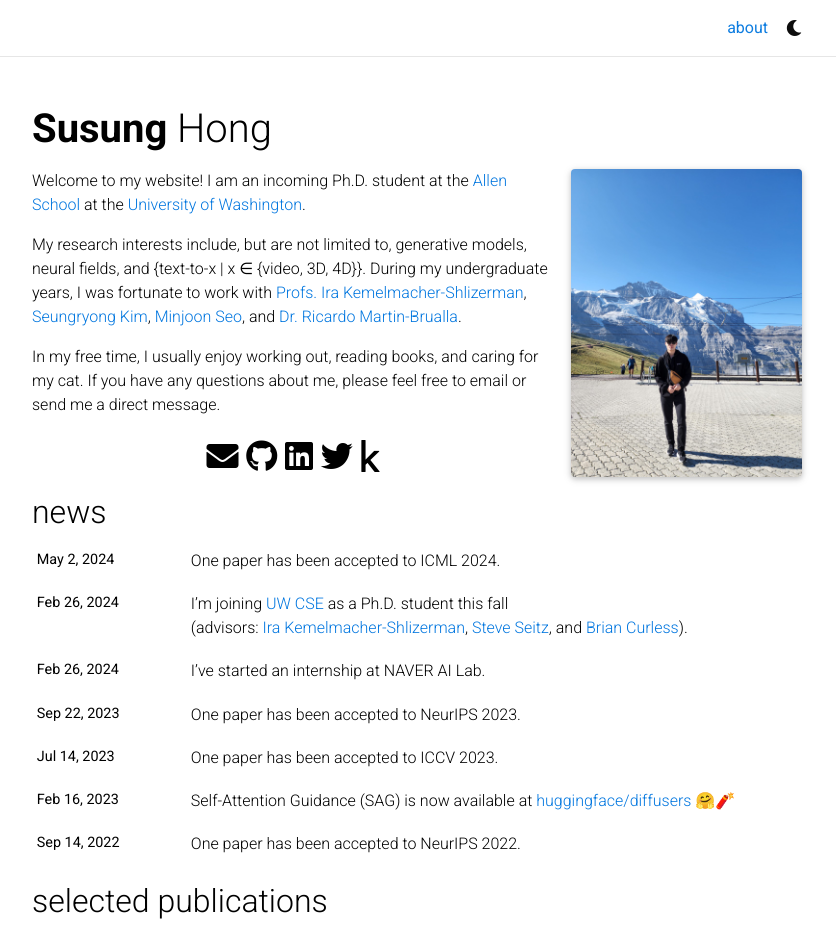
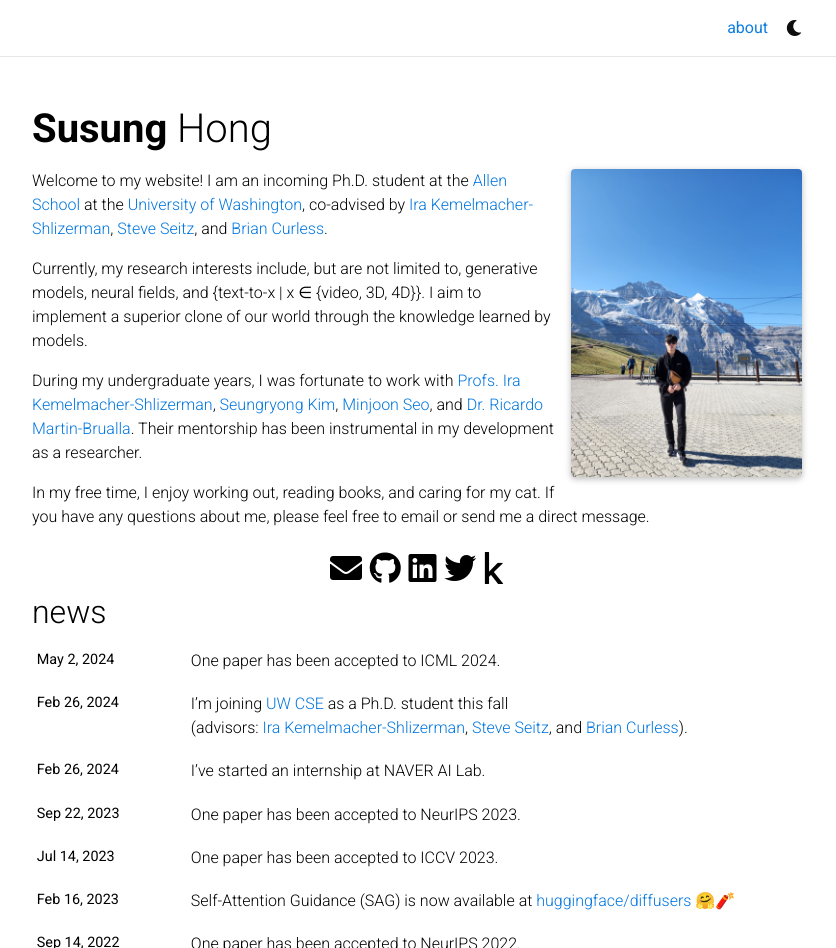
Before and after one commit to SusungHong/susunghong.github.io, a Jekyll site: the page built from _pages/about.md, in a window 1280 px wide and 1222 px high, cut to the strip 0-948 px from the top of the window. Shown: the whole strip, without its empty margins (223-1059 px from the left). Built offline with Jekyll 4.4.1, drawn with Linux system fonts in a browser that asks for light colours; full-size pictures stand in for the smaller copies a plugin makes; emoji names are drawn with the system emoji font; comment, search, counter and statistics services are not loaded; a style sheet for code colours, icons or effects is not loaded.

Commit message:
Update about.md

```diff
--- a/_pages/about.md
+++ b/_pages/about.md
@@ -15,8 +15,10 @@ selected_papers: true # includes a list of papers marked as "selected={true}"
 social: true  # includes social icons at the bottom of the page
 ---
 
-Welcome to my website! I am an incoming Ph.D. student at the [Allen School](https://www.cs.washington.edu/) at the [University of Washington](https://www.washington.edu/).
+Welcome to my website! I am an incoming Ph.D. student at the [Allen School](https://www.cs.washington.edu/) at the [University of Washington](https://www.washington.edu/), co-advised by [Ira Kemelmacher-Shlizerman](https://www.irakemelmacher.com/), [Steve Seitz](https://www.smseitz.com/), and [Brian Curless](https://homes.cs.washington.edu/~curless/).
 
-My research interests include, but are not limited to, generative models, neural fields, and {text-to-x \| x ∈ {video, 3D, 4D}}. During my undergraduate years, I was fortunate to work with [Profs. Ira Kemelmacher-Shlizerman](https://www.irakemelmacher.com/), [Seungryong Kim](https://cvlab.korea.ac.kr/members/faculty), [Minjoon Seo](https://seominjoon.github.io/), and [Dr. Ricardo Martin-Brualla](https://ricardomartinbrualla.com/).
+Currently, my research interests include, but are not limited to, generative models, neural fields, and {text-to-x \| x ∈ {video, 3D, 4D}}. I aim to implement a superior clone of our world through the knowledge learned by models.
 
-In my free time, I usually enjoy working out, reading books, and caring for my cat. If you have any questions about me, please feel free to email or send me a direct message.
+During my undergraduate years, I was fortunate to work with [Profs. Ira Kemelmacher-Shlizerman](https://www.irakemelmacher.com/), [Seungryong Kim](https://cvlab.korea.ac.kr/members/faculty), [Minjoon Seo](https://seominjoon.github.io/), and [Dr. Ricardo Martin-Brualla](https://ricardomartinbrualla.com/). Their mentorship has been instrumental in my development as a researcher.
+
+In my free time, I enjoy working out, reading books, and caring for my cat. If you have any questions about me, please feel free to email or send me a direct message.
```
